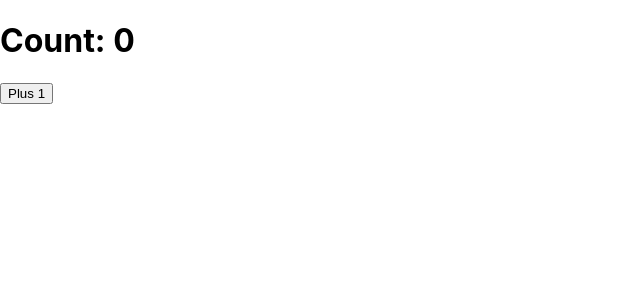
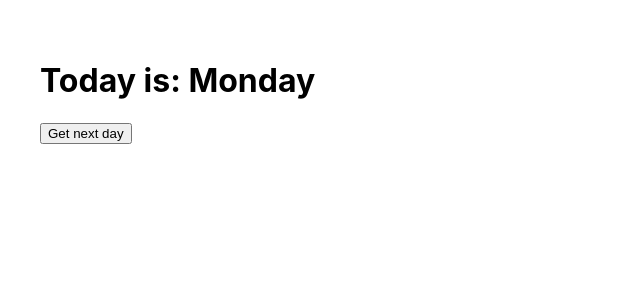
Before and after one commit to NeemaMwende/React, a React (Create React App) app in the folder myapp/: page / in a window 1280 px wide. Shown: the top 300 px of the page, without its empty margins (0-640 px from the left). Built offline with nearby package versions, Linux system fonts and the light colour scheme.

Commit message:
invoking the useRef function

```diff
--- a/myapp/src/App.js
+++ b/myapp/src/App.js
@@ -3,8 +3,9 @@
 // import HotelApp from './HotelApp';
 import "./App.css";
 import React from "react";
-import useConsoleLog from "./useConsoleLog";
-import { useEffect , useState} from "react";
+// import useConsoleLog from "./useConsoleLog";
+// import { useEffect , useState} from "react";
+import { useState, useEffect, useRef } from "react";
 // import { ThemeProvider, useTheme } from "./ThemeContext";
 // import Switch from "./Switch";
 // import { useState }from 'react'
@@ -640,20 +641,66 @@
 //USE OF CUSTOM HOOKS
 
 
-function App() {
-  const [count, setCount] = useState(0);
-  useConsoleLog(count);
+// function App() {
+//   const [count, setCount] = useState(0);
+//   useConsoleLog(count);
 
-  function increment() {
-    setCount(prevCount => prevCount + 1)
+//   function increment() {
+//     setCount(prevCount => prevCount + 1)
+//   }
+
+//   return (
+//     <div>
+//       <h1>Count: {count}</h1>
+//       <button onClick={increment}>Plus 1</button>
+//     </div>
+//   );
+// }
+
+// export default App;
+
+//MY CUSTOM MADE HOOK
+
+export default function App() {
+  const [day, setDay] = useState("Monday");
+  const prevDay = usePrevious(day);
+  const getNextDay = () => {
+    if (day === "Monday") {
+      setDay("Tuesday")
+    } else if (day === "Tuesday") {
+      setDay("Wednesday")
+    } else if (day === "Wednesday") {
+      setDay("Thursday")
+    } else if (day === "Thursday") {
+      setDay("Friday")
+    } else if (day === "Friday") {
+      setDay("Monday")
+    }
   }
-
   return (
-    <div>
-      <h1>Count: {count}</h1>
-      <button onClick={increment}>Plus 1</button>
+    <div style={{padding: "40px"}}>
+      <h1>
+        Today is: {day}<br />
+        {
+          prevDay && (
+            <span>Previous work day was: {prevDay}</span>
+          )
+        }
+      </h1>
+      <button onClick={getNextDay}>
+        Get next day
+      </button>
     </div>
   );
 }
+function usePrevious(val) {
+  const ref = useRef(); // Step 1
 
-export default App;
+  useEffect(() => { // Step 2
+    ref.current = val; // Step 3
+  }, [val]); // Step 3
+
+  return ref.current; // Step 4
+}
+
+// export default App;
```
